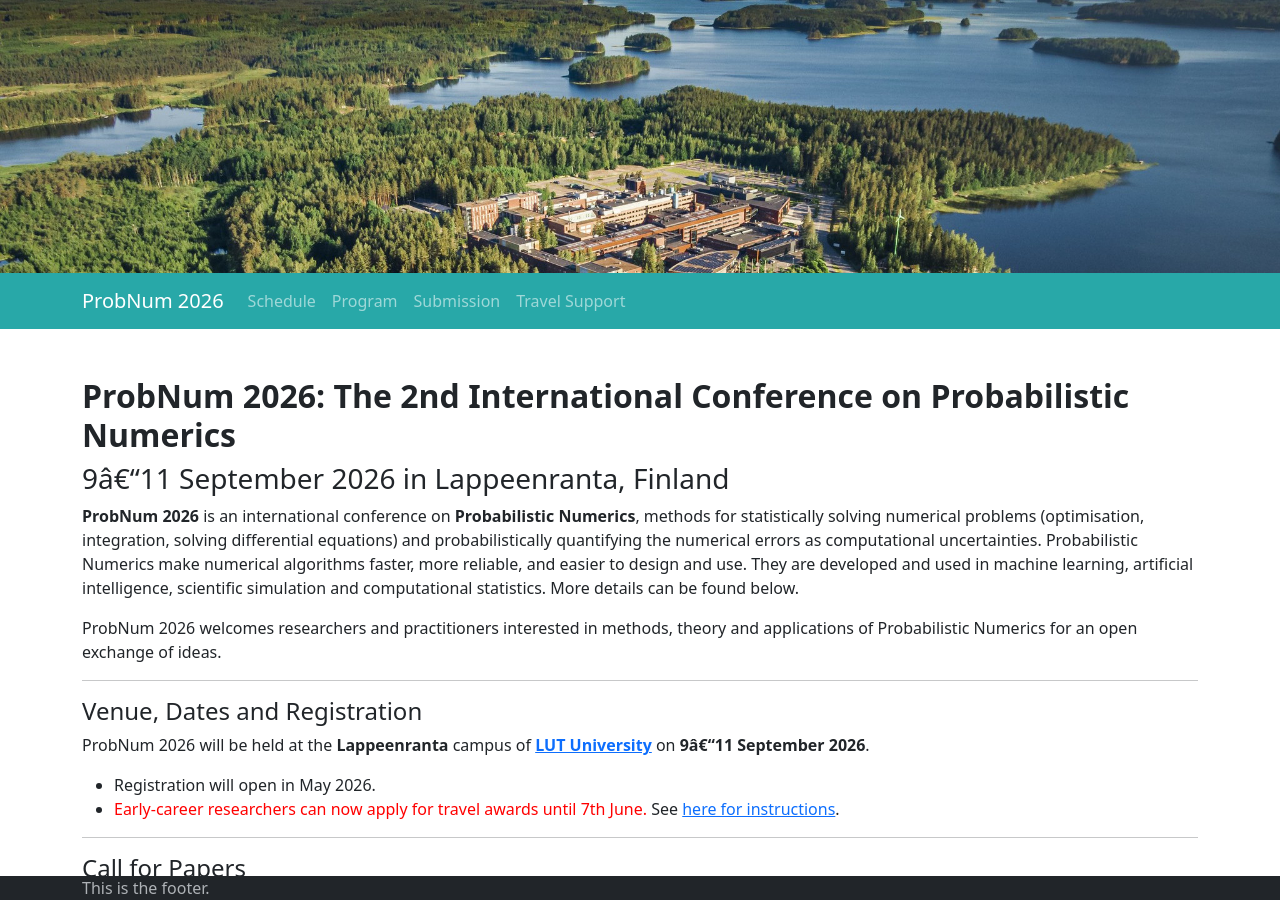
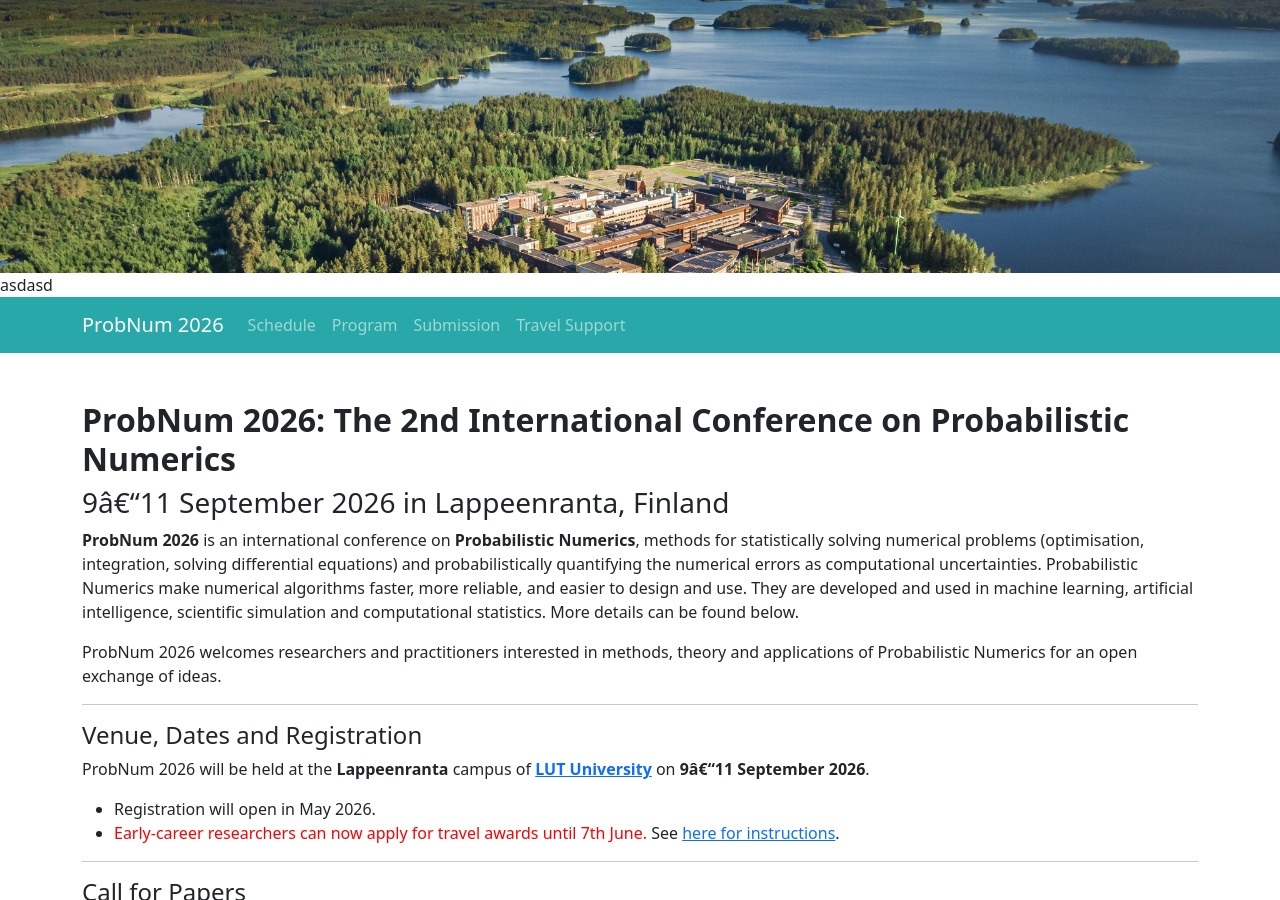
Before and after one commit to probnum2026/probnum2026.github.io, a Jekyll site: the page built from index.md, in a window 1280 px wide and 900 px high. Built offline with Jekyll 4.4.1, drawn with Linux system fonts in a browser that asks for light colours; nearby versions of some CDN libraries.

Commit message:
test header

```diff
--- a/_includes/footer.html
+++ b/_includes/footer.html
@@ -1,8 +1,9 @@
 
+<!--
 <footer class="footer fixed-bottom bg-dark" data-bs-theme="dark">
     <div class="container">
         <span class="text-muted">This is the footer.</span>
     </div>
 </footer>
-
+-->
 <script src="https://cdn.jsdelivr.net/npm/bootstrap@5.3.3/dist/js/bootstrap.bundle.min.js"></script>
--- a/_includes/head.html
+++ b/_includes/head.html
@@ -3,6 +3,7 @@
       <!--  <img class="headerImage" src="EURECOM-building.jpg" alt="EURECOM Header" style="width: 100%; height: auto;"> -->
       <img class="headerImage" src="{{ page.header_image }}" alt="LUT header" style="width: 100%; height: auto;">
     </div><!-- /.row -->
+    <div class="row">asdasd</div>
 </div><!-- /.container -->
 
 <nav class="navbar navbar-expand-lg navbar-dark sticky-top">
```
